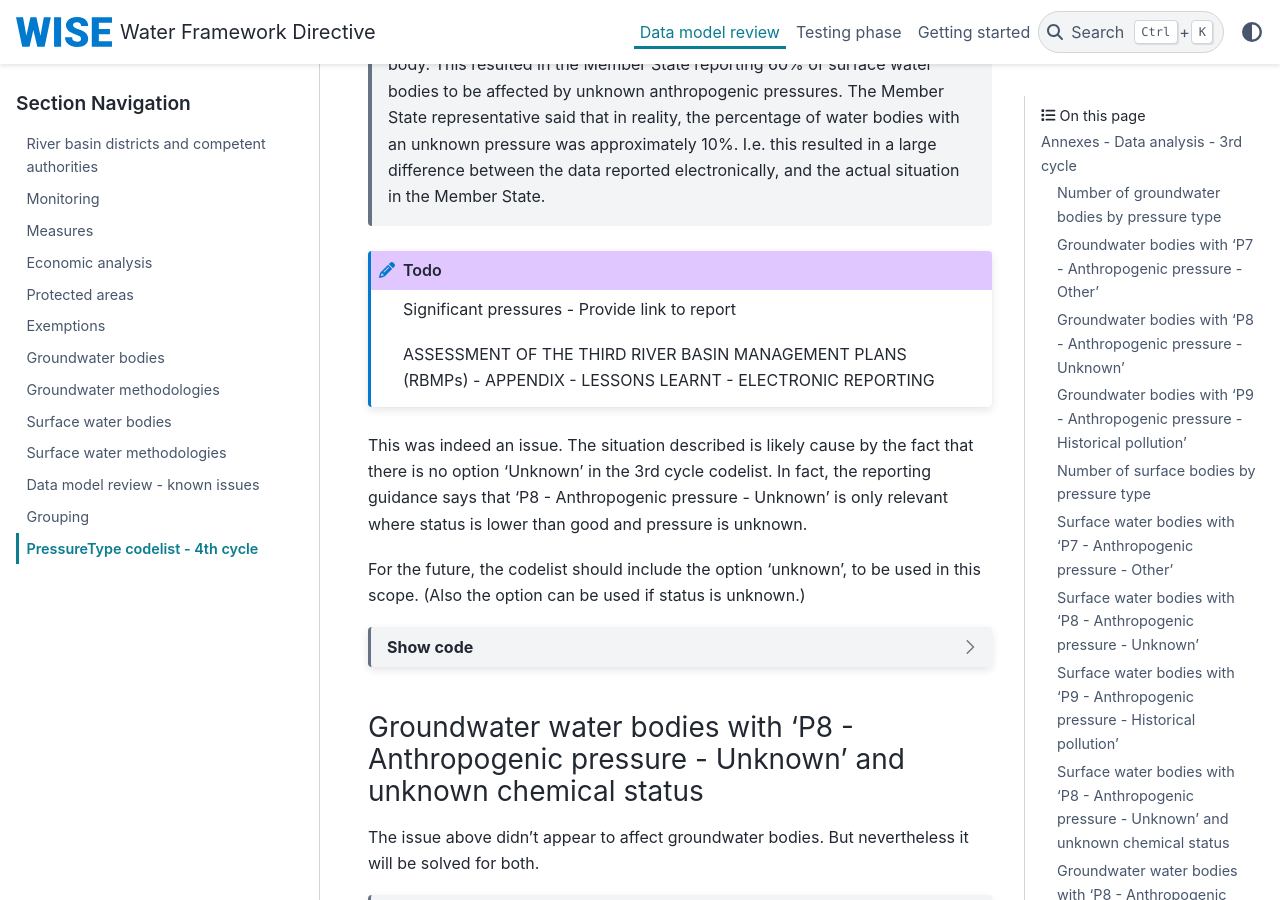
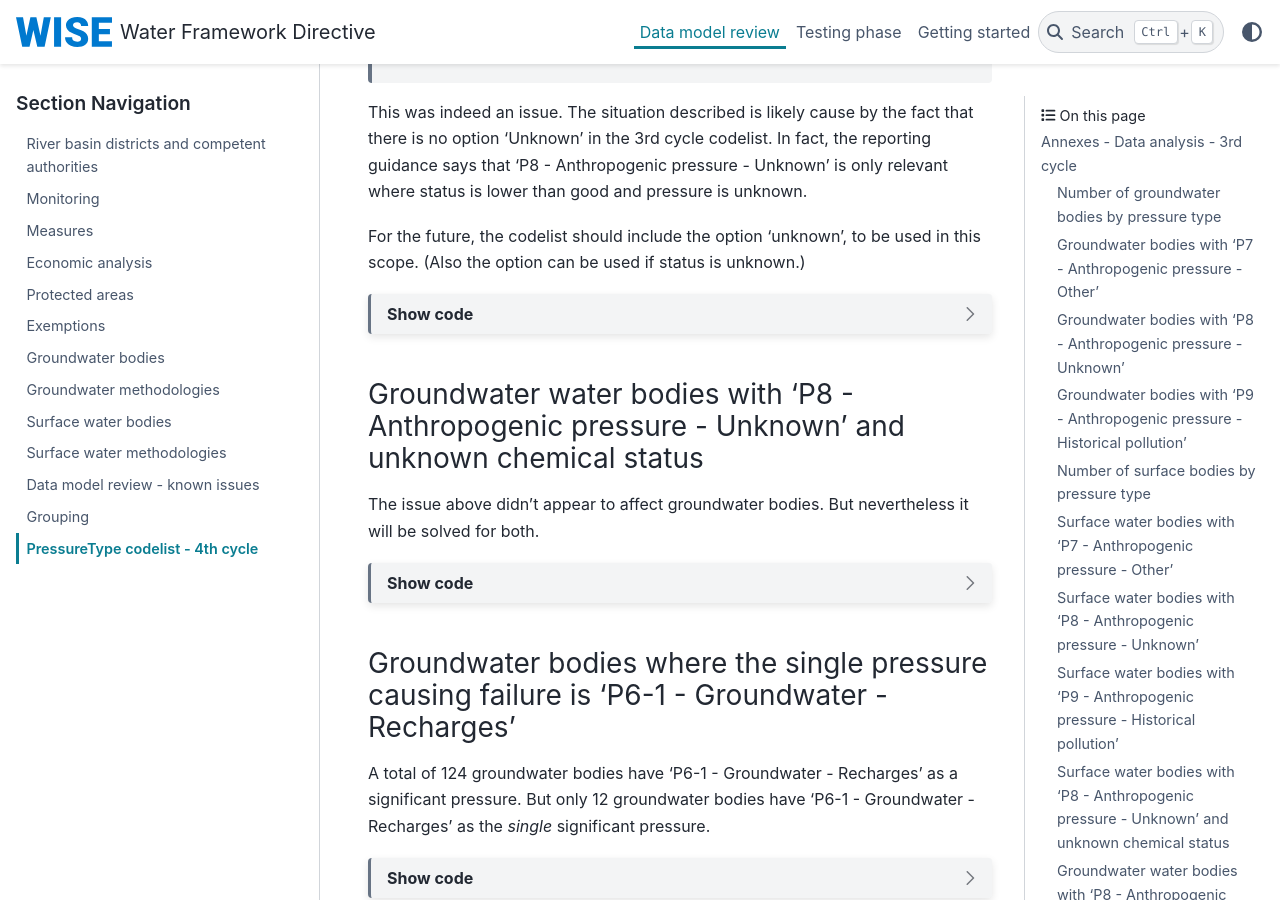
Before and after one commit to eeadata/WISE.WFD.Documentation, a Sphinx documentation site: the page built from docs/DataModelReview/WFDPressures.md, in a window 1280 px wide and 900 px high, scrolled down 6168 px. Built offline with Sphinx 7.4.7 and the PyData theme 0.15.4, drawn with Linux system fonts in a browser that asks for light colours; cross-references to code outside the pages are shown as plain code; some of the changed text lies outside the part shown.

Commit message:
Formatting and link corrections

````diff
--- a/docs/DataModelReview/WFDPressures.md
+++ b/docs/DataModelReview/WFDPressures.md
@@ -51,11 +51,6 @@
 ```
 
 ```{include} tables/Codelist_3rdCycle_DriverType_Table
-```
-
-```{todo}
-Pressures codelist - Definition of the drivers
-ENV or EEA Water to complete, and define if any should be added.
 ```
 
 The {ref}`PressuresType_3rdCycle_4thCycle_MappingTable` clarifies the correspondence
@@ -480,7 +475,8 @@
 
 ### Surface water bodies with 'P8 - Anthropogenic pressure - Unknown'
 
-If the option 'P7 - Anthropogenic pressure - Other' is removed from the list of  pressures, can the option 'P8 - Anthropogenic pressure - Unknown' also be removed?
+If the option 'P7 - Anthropogenic pressure - Other' is removed from the list of  pressures,
+can the option 'P8 - Anthropogenic pressure - Unknown' also be removed?
 
 * There are 7 surface water bodies listing 'P8 - Anthropogenic pressure - Unknown'
   as the single [swSignificantPressureType] pressure causing failure.
@@ -490,7 +486,8 @@
   from the list of [swSignificantPressureType] options.
   Inform Member States, specially those that used the P8 option in the 3rd cycle electronic reporting.
   A generic 'unknown' option will be available.
-  It is mandatory to assess the pressures for water bodies not achieving good status, but Member States may still choose the option 'unknown'
+  It is mandatory to assess the pressures for water bodies not achieving good status,
+  but Member States may still choose the option 'unknown'
   and effectively report that the pressures were not assessed.
 
 ```{dropdown} Show code
@@ -655,16 +652,11 @@
 and the actual situation in the Member State.
 ```
 
-```{todo}
-Significant pressures - Provide link to report
-
-ASSESSMENT OF THE THIRD RIVER BASIN MANAGEMENT PLANS (RBMPs) - APPENDIX - LESSONS LEARNT - ELECTRONIC REPORTING
-
-```
-
 This was indeed an issue.
-The situation described is likely cause by the fact that there is no option 'Unknown' in the 3rd cycle codelist.
-In fact, the reporting guidance says that 'P8 - Anthropogenic pressure - Unknown' is only relevant where status is lower than good and pressure is unknown.
+The situation described is likely cause by the fact that
+there is no option 'Unknown' in the 3rd cycle codelist.
+In fact, the reporting guidance says that 'P8 - Anthropogenic pressure - Unknown'
+is only relevant where status is lower than good and pressure is unknown.
 
 For the future, the codelist should include the option 'unknown', to be used in this scope.
 (Also the option can be used if status is unknown.)
@@ -811,7 +803,8 @@
 ### Surface bodies where the single pressure causing failure is 'P6-1 - Groundwater - Recharges'
 
 A total of 37 surface water bodies have 'P6-1 - Groundwater - Recharges' as a significant pressure.
-But **zero** surface water bodies have 'P6-1 - Groundwater - Recharges' as the *single* significant pressure.
+But **zero** surface water bodies have 'P6-1 - Groundwater - Recharges'
+as the *single* significant pressure.
 
 ```{dropdown} Show code
 ```{code-block} sql
--- a/docs/_sharedFiles/eu_legislation.bib
+++ b/docs/_sharedFiles/eu_legislation.bib
@@ -4,7 +4,7 @@
   author       = {{European Union}},
   title        = {{Directive 2000/60/EC of the European Parliament and of the Council of 23 October 2000 establishing a framework for Community action in the field of water policy}},
   year         = {2000},
-  url          = {http://data.europa.eu/eli/dir/2000/60/oj},
+  url          = {http://data.europa.eu/eli/dir/2000/60/2026-05-10},
   remarks      = {inForce}
 }
 
````
Also changed, not shown: 2 other files.
